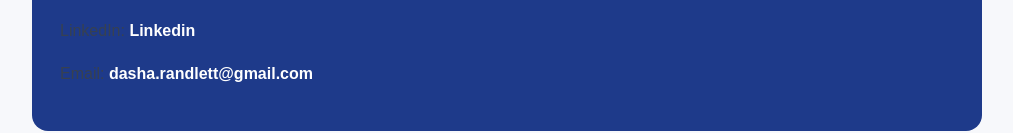
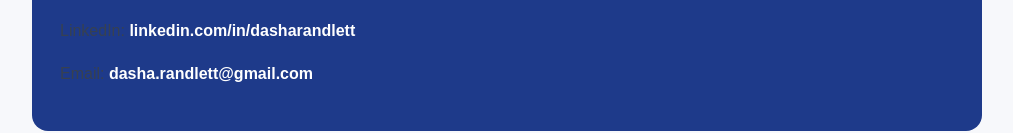
Before and after one commit to drandlett/dasha-randlett-portfolio, a plain HTML site: page index.html in a window 1280 px wide. Shown: the part 2970-3103 px from the top of the page, without its empty margins (133-1146 px from the left). Drawn offline with Linux system fonts and the light colour scheme.

Commit message:
Update index.html

```diff
--- a/index.html
+++ b/index.html
@@ -227,12 +227,12 @@
     <section class="contact">
       <h2>Contact</h2>
 
-      <p>
-        LinkedIn:
-        <a href="https://www.linkedin.com/in/dasharandlett/">
-          Linkedin
-        </a>
-      </p>
+   <p>
+  LinkedIn:
+  <a href="https://www.linkedin.com/in/dasharandlett/" target="_blank">
+    linkedin.com/in/dasharandlett
+  </a>
+</p>
 
       <p>
         Email:
```
